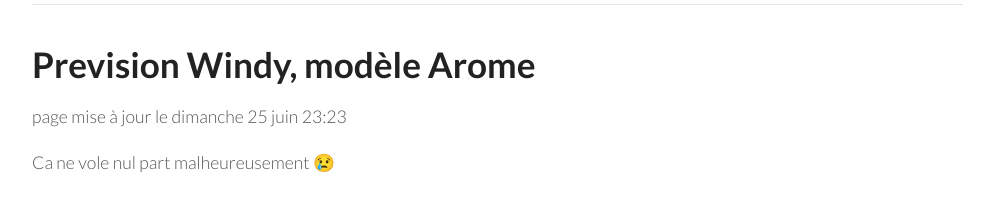
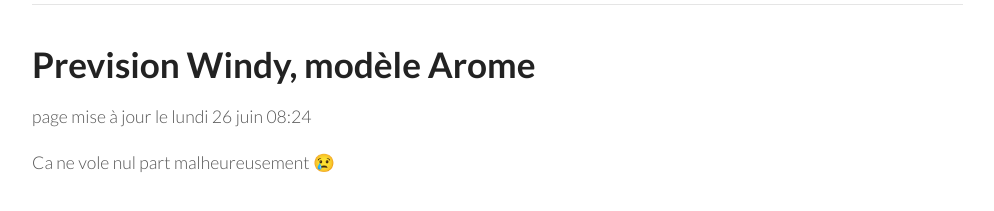
Before and after one commit to parapente-dans-le-nord/parapente-dans-le-nord.github.io, a Jekyll site: the page built from index.markdown, in a window 1280 px wide. Shown: the part 137-348 px from the top of the page, without its empty margins (26-1020 px from the left). Built offline with Jekyll 4.4.1, drawn with Linux system fonts in a browser that asks for light colours.

Commit message:
update index.markdown

```diff
--- a/all.markdown
+++ b/all.markdown
@@ -7,4 +7,4 @@ title:  "Tous les spots"
 {: .links}
 
 # Prevision Windy, modèle Arome
-page mise à jour le dimanche 25 juin 23:23
+page mise à jour le lundi 26 juin 08:24
--- a/index.markdown
+++ b/index.markdown
@@ -7,7 +7,7 @@ title:  "Ou ça vole"
 {: .links}
 
 # Prevision Windy, modèle Arome
-page mise à jour le dimanche 25 juin 23:23
+page mise à jour le lundi 26 juin 08:24
 
 
 Ca ne vole nul part malheureusement 😢
```
